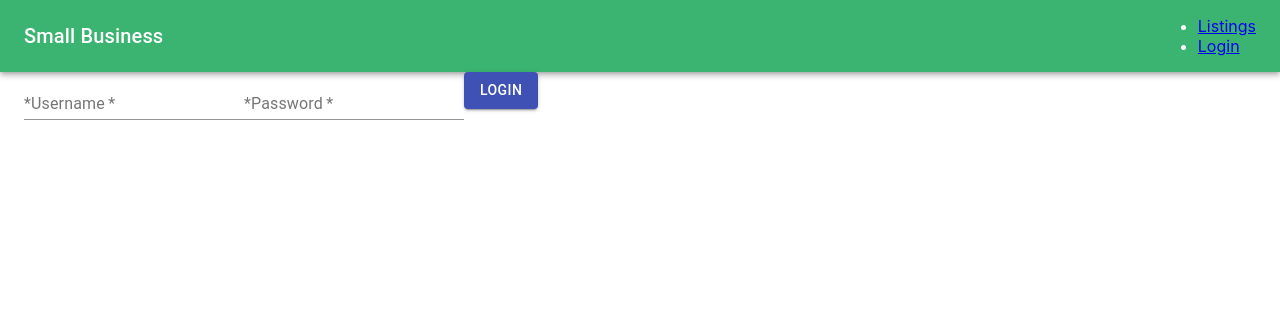
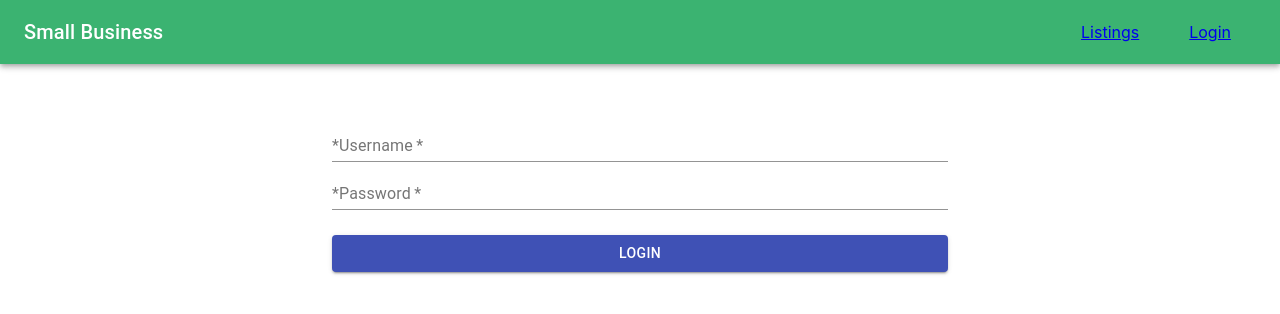
Before and after one commit to listenToRipley/small-business, a React (Create React App) app: page / in a window 1280 px wide. Shown: the top 314 px of the page. Built offline with nearby package versions, Linux system fonts and the light colour scheme.

Commit message:
think the nav bar is all good now and login page

```diff
--- a/src/components/LogIn.js
+++ b/src/components/LogIn.js
@@ -1,5 +1,4 @@
 import React, {Component} from 'react';
-import NavBar from './NavBar';
 import Listings from './Listings';
 import { Container, Button, TextField } from '@material-ui/core';
 
--- a/src/components/NavBar.js
+++ b/src/components/NavBar.js
@@ -4,27 +4,58 @@ import AppBar from '@material-ui/core/AppBar';
 import ToolBar from '@material-ui/core/Toolbar';
 import Typography from '@material-ui/core/Typography';
 import {Link} from 'react-router-dom';
+import './componentcss.css'
+import cookie from 'cookie'
 
 //for pre login - add links - Listings and login
 //for post ling - add links  - Listings, add and logout - have this based on the login status
 
 const NavBar = (props) => {
 
-  console.log(props) //add an if logIn == true, include 'add business'
-
+  if (cookie.parse(document.cookie) === 'logIn=true') {
     return (
       <AppBar position='static' style={{background: '#3bb371'}}>
         <ToolBar>
 
           <Typography variant='h6' style={{flexGrow: '1'}}>Small Business</Typography>
 
-      <ul className='nav-list'>
+          <ul className='navList'>
 
-        <li className='nav-list-item'>
+            <li className='navListItem'>
               <Link to='/listings'>Listings</Link>
             </li>
 
-        <li className='nav-list-item'
+            <li className='navListItem'>
+              <Link to='/add_business'>Add Business</Link>
+            </li>
+
+            <li className='navListItem'
+              onClick={() => {
+               document.cookie='logIn='
+               window.location.replace('/')
+              }}>
+              <Link to='/'>Logout</Link>
+            </li>
+
+          </ul>
+
+        </ToolBar>
+      </AppBar>
+    )
+  } else {
+    return (
+      <AppBar position='static' style={{background: '#3bb371'}}>
+        <ToolBar>
+
+          <Typography variant='h6' style={{flexGrow: '1'}}>Small Business</Typography>
+
+          <ul className='navList'>
+
+            <li className='navListItem'>
+              <Link to='/listings'>Listings</Link>
+            </li>
+
+            <li className='navListItem'
               onClick={() => {
                document.cookie='logIn='
                window.location.replace('/')
@@ -37,6 +68,9 @@ const NavBar = (props) => {
         </ToolBar>
       </AppBar>
     )
+
+  }
+
 }
 
 //logout should looks like:
--- /dev/null
+++ b/src/components/componentcss.css
@@ -0,0 +1,23 @@
+.navList {
+  display: flex;
+  list-style: none;
+}
+
+.navListItem {
+  padding: 14px 25px;
+  text-align: center;
+  display: inline-block;
+  padding: 5px;
+  margin: auto 20px;
+}
+
+.logIn {
+  display: flex;
+  flex-direction: column;
+  margin: 50px auto;
+  width: 50%;
+}
+
+.logInBtn {
+  margin-top: 25px !important;
+}
```
Lines whose indentation alone changed are shown as unchanged.
